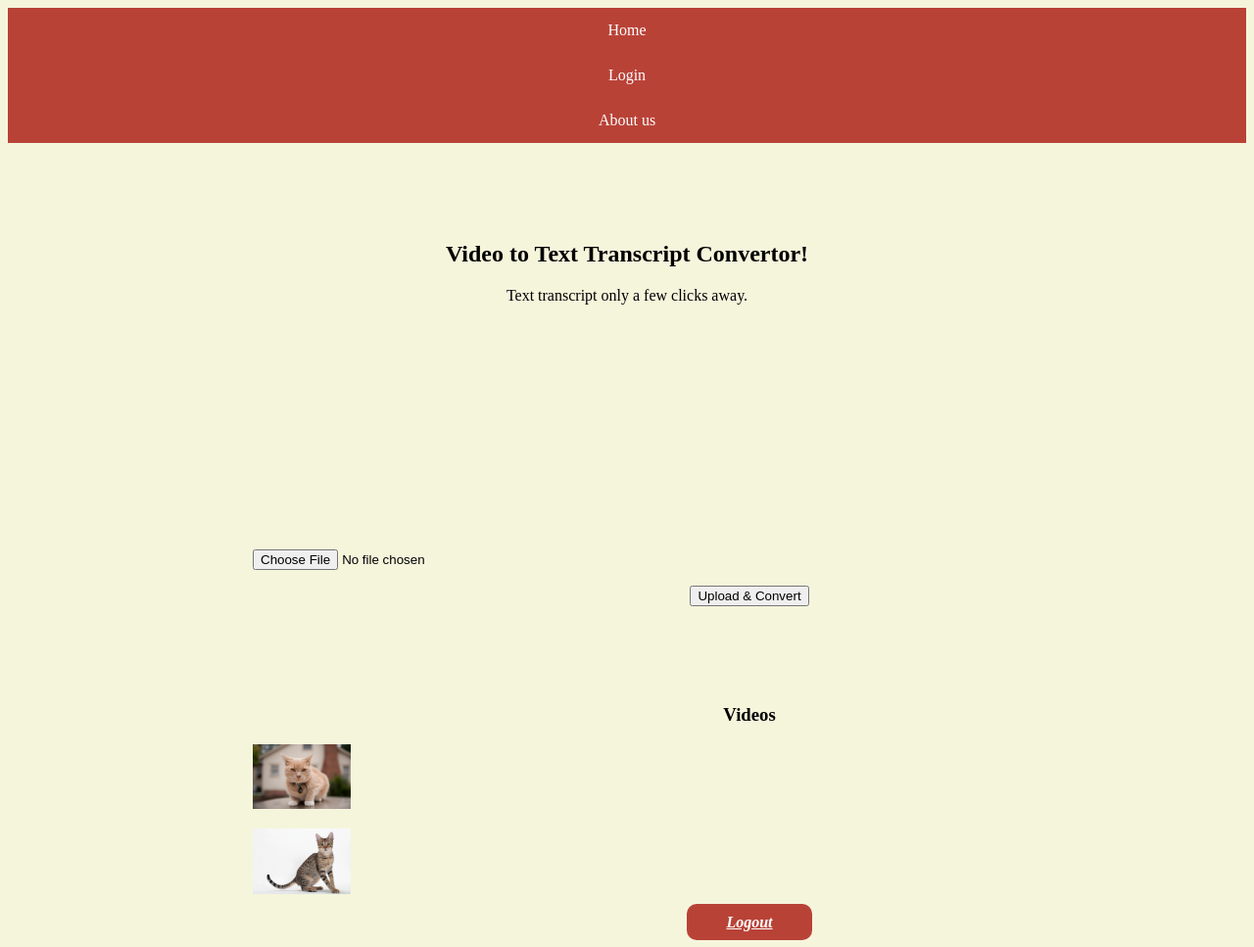
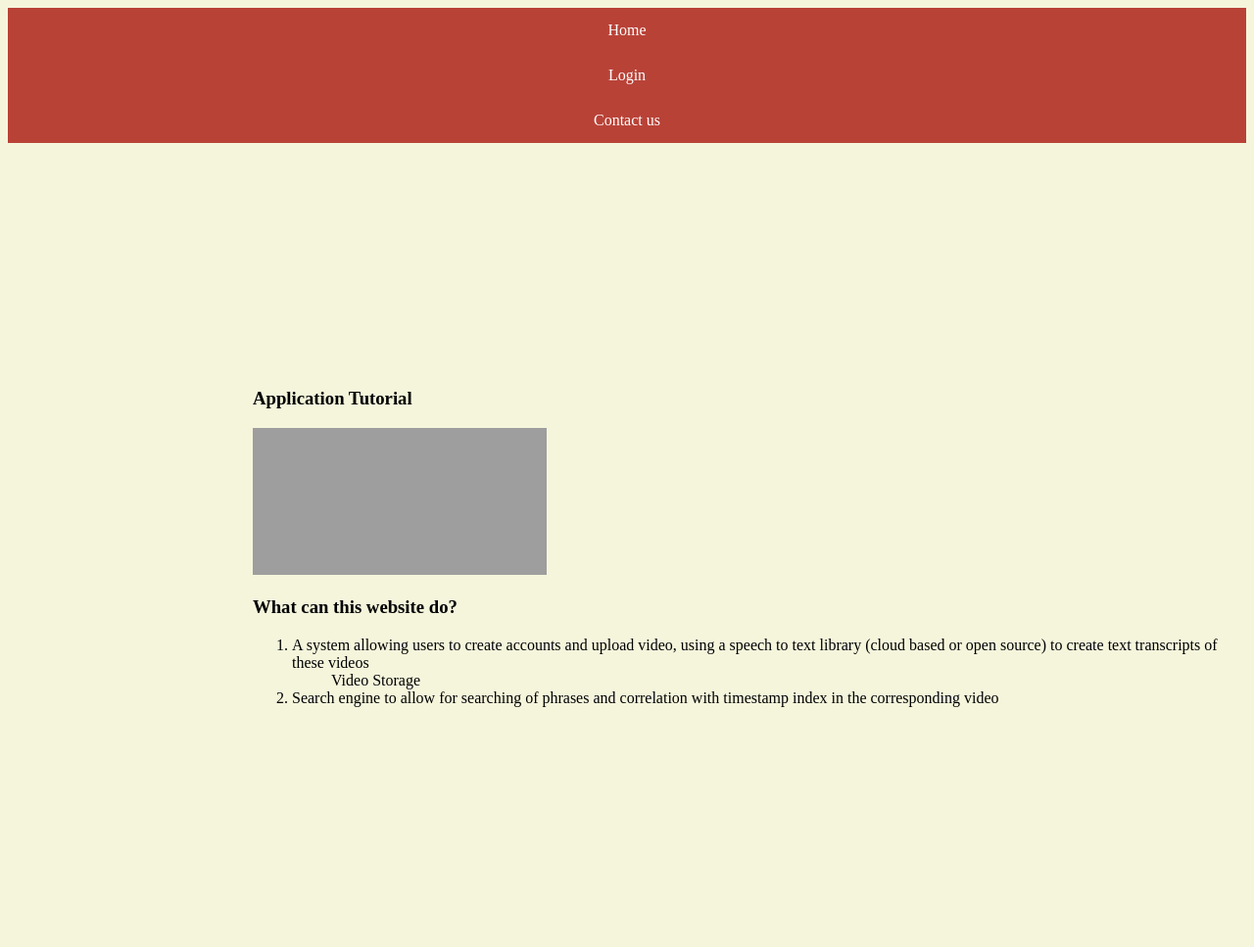
Before and after one commit to stwins60/VideoToText, a Flask app: page / in a window 1280 px wide. Shown: the whole page at 98% size. After the commit the page ends 722 px from the top, so only its background shows below. Run offline with Flask 2, Linux system fonts and the light colour scheme; grey boxes are pictures that could not be loaded.

Commit message:
updated files

```diff
--- a/Templates/base.html
+++ b/Templates/base.html
@@ -4,9 +4,9 @@
 <link rel="stylesheet" href="{{ url_for('static', filename='style.css') }}"/>
 <nav class = "header">
     <ul>
-        <li><a href="{{ url_for('login') }}">Home</a></li>
+        <li><a href="{{ url_for('index') }}">Home</a></li>
         <li><a href="{{ url_for('login') }}">Login</a></li>
-        <li><a href="{{ url_for('aboutus') }}">About us</a></li>
+        <li><a href="{{ url_for('contactus') }}">Contact us</a></li>
     </ul>
 </nav>
 {% block header %}{% endblock %}
--- a/Templates/index.html
+++ b/Templates/index.html
@@ -1,29 +1,23 @@
 {% extends 'base.html' %}
 {% block header %}
-<h2>Video to Text Transcript Convertor!</h2>
-<p>Text transcript only a few clicks away.</p>
+<title>{{title}}</title>
 {% endblock %}
 {% block content %}
-<form method="post" action="{{ url_for('index')}}" enctype="multipart/form-data">
-    <input type="file" name="upload"/>
-    <p><input type="submit" value="Upload & Convert"/></p>
-    <!-- <button type="button" onclick="Preview(); ">Convert</button>
-    <button type="button" onclick="Preview();" disabled>Preview</button>
-    <button type="button" disabled>Download</button> -->
-</form>
-<h1>{{msg}}</h1>
-<section class="videos-grid"> <!-- I know using inline style is garbage. This is temporary. -->
-    <h1>Videos</h1>
-        <p>
-            <article>
-                <img src="{{ url_for('static', filename='/images/videos/cat-1.jpg') }}" alt="Cat outdoors" style="max-width: 100px"/>
-            </article>
-        </p>
-        <p>
-            <article>
-                <img src="{{ url_for('static', filename='/images/videos/cat-2.jpg') }}" alt="The lives of savannah cats" style="max-width: 100px"/>
-            </article>
-        </p>
-    <p><a href="{{ url_for('logout') }}" class="btn">Logout</a></p>
+<section class="Website Tutor">
+    <h3>Application Tutorial</h3>
+    <iframe src="https://www.youtube.com/embed/mIuVURa4ivI" frameborder="0" allow="accelerometer; autoplay;
+    encrypted-media; gyroscope; picture-in-picture"></iframe>
 </section>
+<section id="Website_details">
+    <h3>What can this website do?</h3>
+    <ol>
+        <li>A system allowing users to create accounts and upload video, using a speech to text
+            library (cloud based or open source) to create text transcripts of these videos
+        </li>
+        <ol>Video Storage</ol>
+        <li>Search engine to allow for searching of phrases and correlation with timestamp index
+            in the corresponding video
+        </li>
+    </ol>
+
 {% endblock %}
--- a/app.py
+++ b/app.py
@@ -7,6 +7,7 @@ import moviepy.editor as mp
 from pydub import AudioSegment
 from pydub.silence import split_on_silence
 from datetime import datetime
+import shutil
 
 date = str(datetime.date(datetime.now()))
 
@@ -27,12 +28,16 @@ app.secret_key = 'your secret key'
 app.config['UPLOAD_EXTENSIONS'] = ['.mp3', '.mp4', '.wav']
 app.config['UPLOAD_PATH'] = os.path.join(current_dir, 'static\\uploads')
 
-@app.route('/')
+# @app.route('/')
+# def index():
+#     return render_template('index.html')
+
+# @app.route('/upload', methods=['POST'])
 
 # bp = Blueprint('app', __name__, url_prefix='/app')
 
-@app.route('/index', methods=['GET', 'POST'])
-def index():
+@app.route('/convert', methods=['GET', 'POST'])
+def convert():
     msg = ''
     if request.method == 'POST':
         file_upload = request.files['upload']
@@ -57,9 +62,9 @@ def index():
                     msg = 'Speech to text conversion is done.'
                 except Exception as e:
                     msg = 'Error in converting speech to text. {}'.format(e)
-            return render_template('index.html', filename=file_upload.filename, msg=msg)
+            return render_template('convert.html', filename=file_upload.filename, msg=msg)
         # print(file_upload)
-    return render_template('index.html')
+    return render_template('convert.html')
 
 def get_large_audio_transcription(path):
     CONVERTED_TEXT_FILE = os.path.join(app.config['UPLOAD_PATH'], output_text)
@@ -80,10 +85,13 @@ def get_large_audio_transcription(path):
         # keep the silence for 1 second, adjustable as well
         keep_silence=500,
     )
+    for file in os.listdir(current_dir):
+        if 'audio-chunks' in file:
+            shutil.rmtree(os.path.join(current_dir, file))
     folder_name = "audio-chunks"
     # create a directory to store the audio chunks
     if os.path.exists(folder_name):
-        os.rmdir(folder_name)
+        shutil.rmtree(folder_name)
     if not os.path.isdir(folder_name):
         os.mkdir(folder_name)
     full_text = ""
@@ -122,12 +130,13 @@ def find_by_username(cls, username):
     finally:
         conn.close()
 
-@app.route('/aboutus')
-def aboutus():
-    return render_template('aboutus.html', title='About us')
+@app.route('/')
+@app.route('/index', methods=['GET', 'POST'])
+def index():
+    return render_template('index.html', title='Home')
     # return render_template('index.html')
 
-@app.route('/')
+
 @app.route('/login', methods=['GET', 'POST'])
 def login():
     alert = ''
@@ -149,7 +158,7 @@ def login():
             session['username'] = name
             alert = 'You are logged in'
             flash(alert)
-            return redirect(url_for('index'))
+            return redirect(url_for('convert'))
         else:
             alert = 'Wrong password'
     return render_template('login.html', title='Login', alert=alert)
@@ -185,6 +194,10 @@ def signup():
 def forgotpassword():
     return render_template('forgotpassword.html', title='Forgot Password')
 
+@app.route('/contactus', methods=['GET', 'POST'])
+def contactus():
+    return render_template('contactus.html', title='Contact Us')
+
 
 @app.route('/logout')
 def logout():
```
Also changed, not shown: Templates/aboutus.html (deleted, +0 -23 lines), Templates/convert.html (added, +29 -0 lines), Templates/contactus.html (added).
